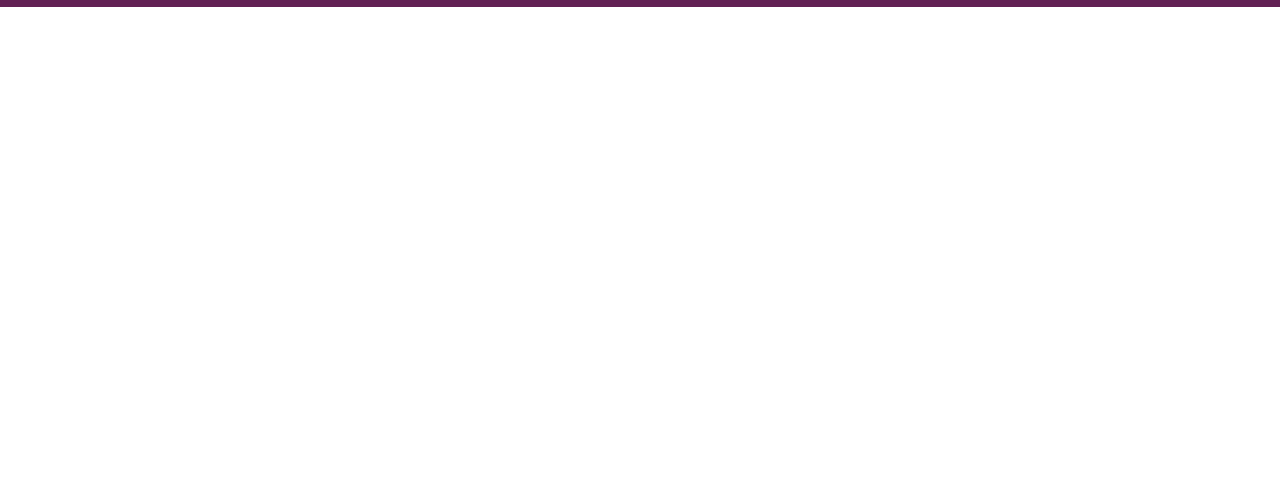
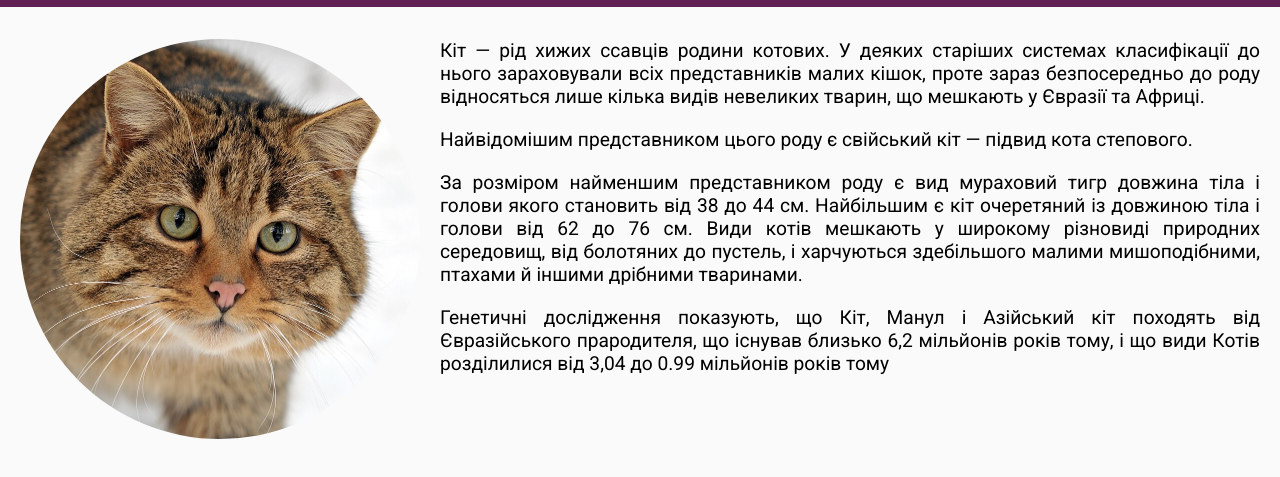
Before and after one commit to ShmatkoSerhiiKN22/cats, a plain HTML site: page index.html in a window 1280 px wide. Shown: the part 51-528 px from the top of the page. Drawn offline with Linux system fonts and the light colour scheme.

Commit message:
feat(app): add content

```diff
--- a/index.css
+++ b/index.css
@@ -2,6 +2,8 @@ body {
     margin: 0;
     padding: 0;
     font-family: 'Roboto', sans-serif;
+    padding-top: 70px;
+    background-color: #fafafa;
 }
 
 header {
@@ -17,6 +19,39 @@ header {
 
     h1 {
         margin: 0;
-        color: #fafafa;;
+        color: #fafafa;
     }
 }
+
+.content {
+    padding: 20px;
+    box-sizing: border-box;
+    font-size: 1.2rem;
+    display: flex;
+    gap: 20px;
+
+    .img {
+        max-height: 400px;
+        min-height: 400px;
+        max-width: 400px;
+        min-width: 400px;
+        background-size: cover;
+        background-repeat: no-repeat;
+        border-radius: 100%;
+        background-image: url('/assets/Felis_silvestris_silvestris.jpg');
+    }
+
+    .column {
+        display: flex;
+        flex-direction: column;
+        gap: 20px;
+        height: 100%;
+        align-items: flex-start;
+        justify-content: space-between;
+
+        p {
+            margin: 0;
+            text-align: justify;
+        }
+    }
+}
--- a/index.html
+++ b/index.html
@@ -18,6 +18,31 @@
         <header>
             <h1>Коти</h1>
         </header>
+        <div class="content">
+            <div class="img"></div>
+            <div class="column">
+                <p>
+                    Кіт — рід хижих ссавців родини котових. У деяких старіших системах
+                    класифікації до нього зараховували всіх представників малих кішок, проте зараз безпосередньо
+                    до роду відносяться лише кілька видів невеликих тварин, що мешкають у Євразії та Африці.
+                </p>
+                <p>
+                    Найвідомішим представником цього роду є свійський кіт — підвид кота степового.
+                </p>
+                <p>
+                    За розміром найменшим представником роду є вид мураховий тигр довжина тіла і голови якого становить
+                    від
+                    38 до 44 см. Найбільшим є кіт очеретяний із довжиною тіла і голови від 62 до 76 см. Види котів
+                    мешкають у широкому різновиді природних середовищ, від болотяних до пустель, і харчуються
+                    здебільшого малими мишоподібними, птахами й іншими дрібними тваринами.
+                </p>
+                <p>
+                    Генетичні дослідження показують, що Кіт, Манул і Азійський кіт
+                    походять від Євразійського прародителя, що існував близько 6,2 мільйонів років тому, і що види Котів
+                    розділилися від 3,04 до 0.99 мільйонів років тому
+                </p>
+            </div>
+        </div>
     </main>
 </body>
 
```
Also changed, not shown: assets/Felis_silvestris_silvestris.jpg (added).
